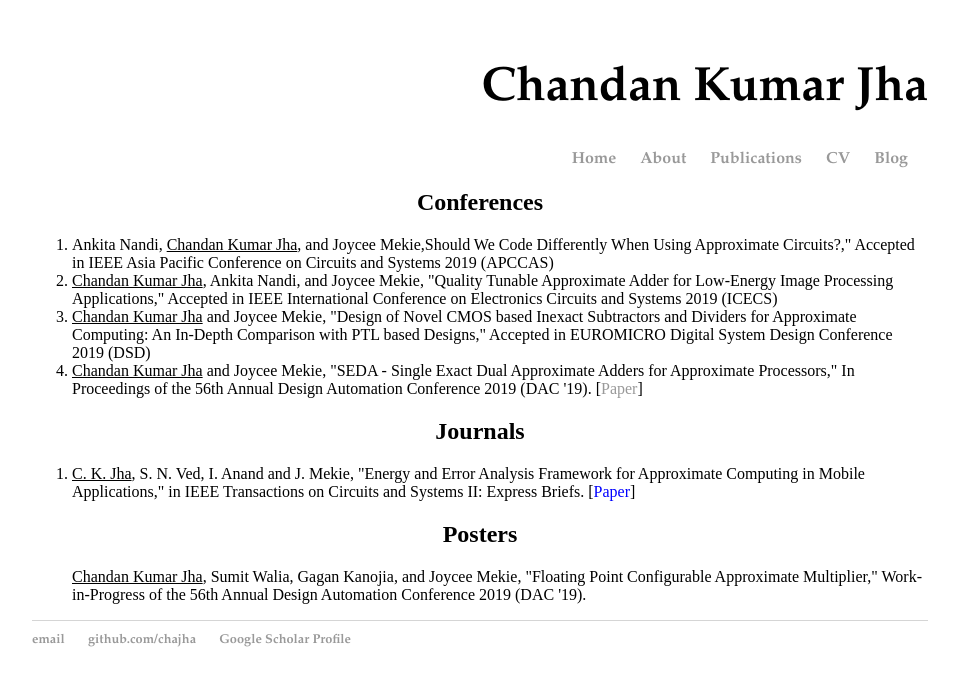
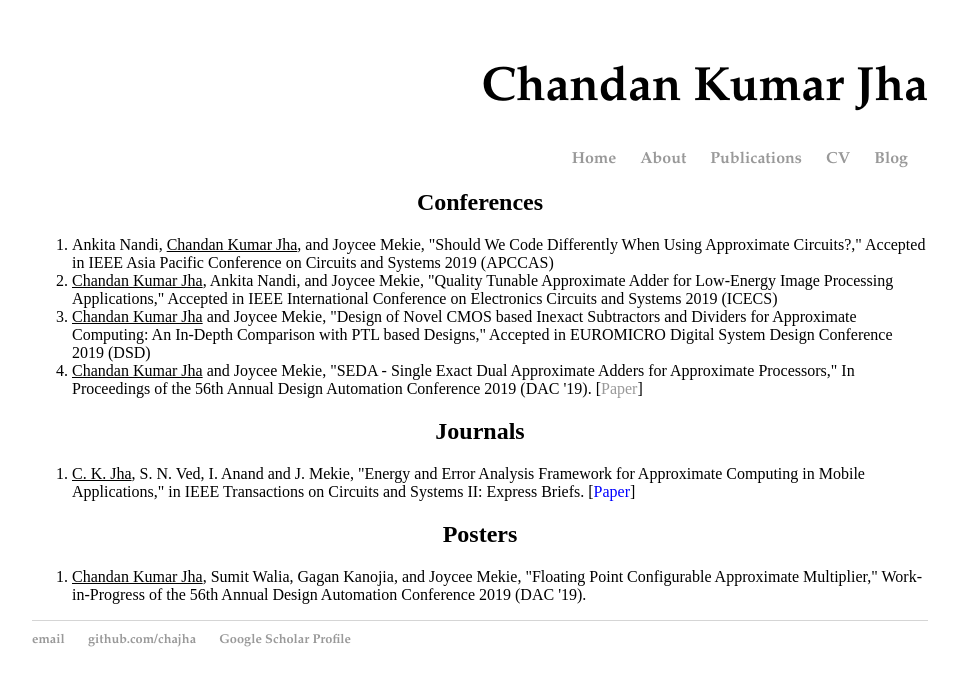
Before and after one commit to chajha/chajha.github.io, a Jekyll site: the page built from pages/publications.html, in a window 1280 px wide. Shown: the top 686 px of the page, without its empty margins (160-1118 px from the left). Built offline with Jekyll 4.4.1, drawn with Linux system fonts in a browser that asks for light colours.

```diff
--- a/pages/publications.html
+++ b/pages/publications.html
@@ -6,7 +6,7 @@ title: Publications
 <h2 align="center"> Conferences </h2>
 
 <ol>
-  <li> Ankita Nandi, <u>Chandan Kumar Jha</u>, and Joycee Mekie,Should We Code Differently When Using Approximate Circuits?," Accepted in IEEE Asia Pacific Conference on Circuits and Systems 2019 (APCCAS)
+  <li> Ankita Nandi, <u>Chandan Kumar Jha</u>, and Joycee Mekie, "Should We Code Differently When Using Approximate Circuits?," Accepted in IEEE Asia Pacific Conference on Circuits and Systems 2019 (APCCAS)
   <li> <u>Chandan Kumar Jha</u>, Ankita Nandi, and Joycee Mekie, "Quality Tunable Approximate Adder for Low-Energy Image Processing Applications," Accepted in IEEE International Conference on Electronics Circuits and Systems 2019 (ICECS) </li>
   <li> <u>Chandan Kumar Jha</u> and Joycee Mekie, "Design of Novel CMOS based Inexact Subtractors and Dividers for Approximate Computing: An In-Depth Comparison with PTL based Designs," Accepted in EUROMICRO Digital System Design Conference 2019 (DSD) </li>
   <li> <u>Chandan Kumar Jha</u> and Joycee Mekie, "SEDA - Single Exact Dual Approximate Adders for Approximate Processors," In Proceedings of the 56th Annual Design Automation Conference 2019 (DAC '19). [<a href="https://dl.acm.org/citation.cfm?doid=3316781.3322475><font color="blue">Paper</font></a>] </li>
@@ -21,5 +21,5 @@ title: Publications
 <h2 align="center"> Posters </h2>
 
 <ol>
-  <u>Chandan Kumar Jha</u>, Sumit Walia, Gagan Kanojia, and Joycee Mekie, "Floating Point Configurable Approximate Multiplier," Work-in-Progress of the 56th Annual Design Automation Conference 2019 (DAC '19). </li>
+  <li><u>Chandan Kumar Jha</u>, Sumit Walia, Gagan Kanojia, and Joycee Mekie, "Floating Point Configurable Approximate Multiplier," Work-in-Progress of the 56th Annual Design Automation Conference 2019 (DAC '19). </li>
 <ol>
```
